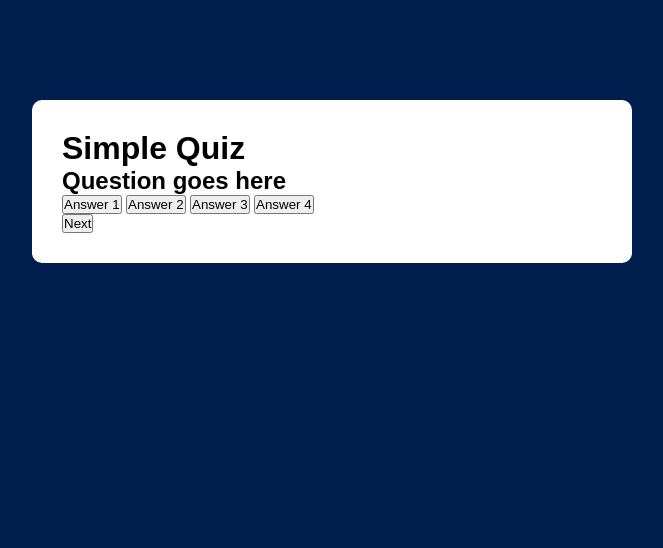
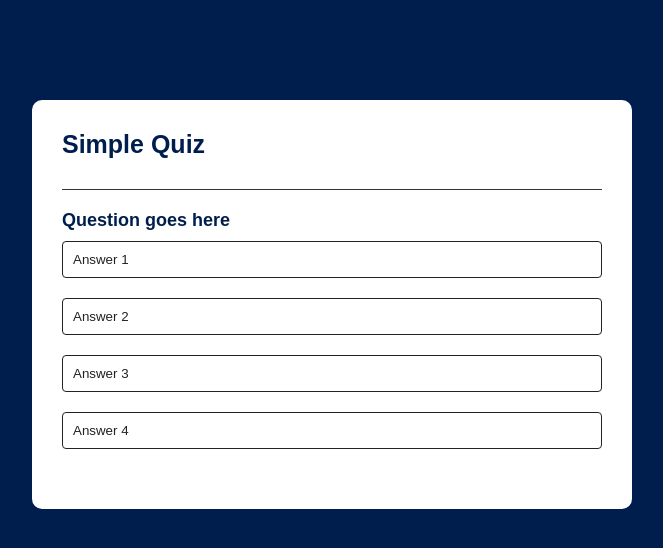
Before and after one commit to akshat0502/Quiz-App, a plain HTML site: page index.html in a window 1280 px wide. Shown: the whole page, without its empty margins (308-971 px from the left). Drawn offline with Linux system fonts and the light colour scheme.

Commit message:
Update style.css

```diff
--- a/style.css
+++ b/style.css
@@ -15,3 +15,47 @@ body{
     border-radius: 10px;
     padding: 30px;
 }
+.app h1{
+    font-size:  25px;
+    color: #001e4d;
+    font-weight: 600;
+    border-bottom: 1px solid #333;
+    padding-bottom: 30px;
+}
+.quiz{
+    padding: 20px 0;
+}
+.quiz h2{
+    font-size: 18px;
+    color: #001e4d;
+    font-weight: 600;
+}
+.btn{
+    background: #fff;
+    color: #222;
+    font-weight: 500;
+    width: 100%;
+    border: 1px solid #222;
+    padding: 10px;
+    margin: 10px 0;
+    text-align: left;
+    border-radius: 4px;
+    cursor: pointer;
+    transition: all 0.3s;
+}
+.btn:hover{
+    background: #222;
+    color: #fff;
+}
+#next-btn{
+    background: #001e4d;
+    color: #fff;
+    font-weight: 500;
+    width: 150px;
+    border: 0;
+    padding: 10px;
+    margin: 20px auto 0;
+    border-radius: 4px;
+    cursor: pointer;
+    display: none;
+}
```
